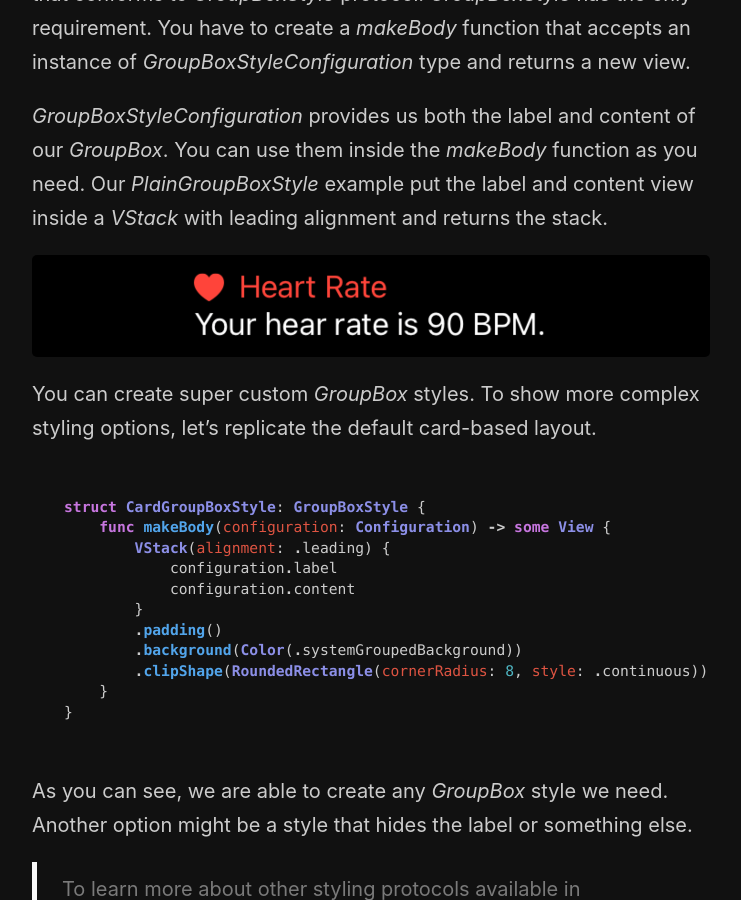
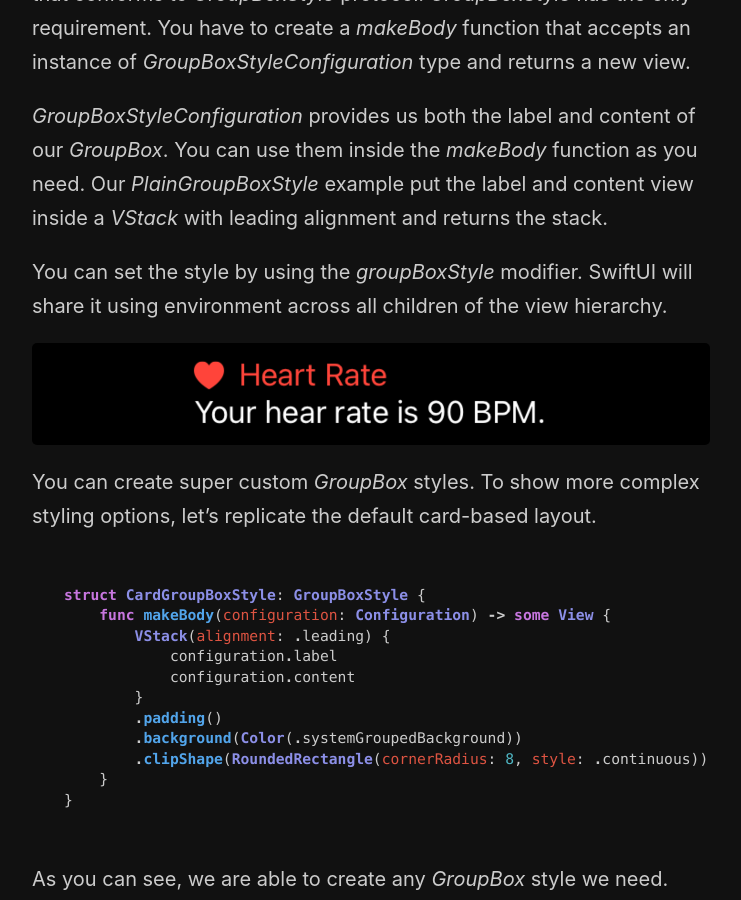
Before and after one commit to mecid/mecid.github.io, a Jekyll site: the page built from _posts/2020-10-15-mastering-groupbox-in-swiftui.md, in a window 1280 px wide and 900 px high, scrolled down 4007 px. Shown: the whole window, without its empty margins (258-999 px from the left). Built offline with Jekyll 4.4.1, drawn with Linux system fonts in a browser that asks for light colours.

Commit message:
groupbox post improved

```diff
--- a/_posts/2020-10-15-mastering-groupbox-in-swiftui.md
+++ b/_posts/2020-10-15-mastering-groupbox-in-swiftui.md
@@ -87,6 +87,8 @@ All you need to do to create your own *GroupBox* style is create a struct that c
 
 *GroupBoxStyleConfiguration* provides us both the label and content of our *GroupBox*. You can use them inside the *makeBody* function as you need. Our *PlainGroupBoxStyle* example put the label and content view inside a *VStack* with leading alignment and returns the stack.
 
+You can set the style by using the *groupBoxStyle* modifier. SwiftUI will share it using environment across all children of the view hierarchy.
+
 ![group-box](/public/groupbox3.png)
 
 You can create super custom *GroupBox* styles. To show more complex styling options, let's replicate the default card-based layout.
```
